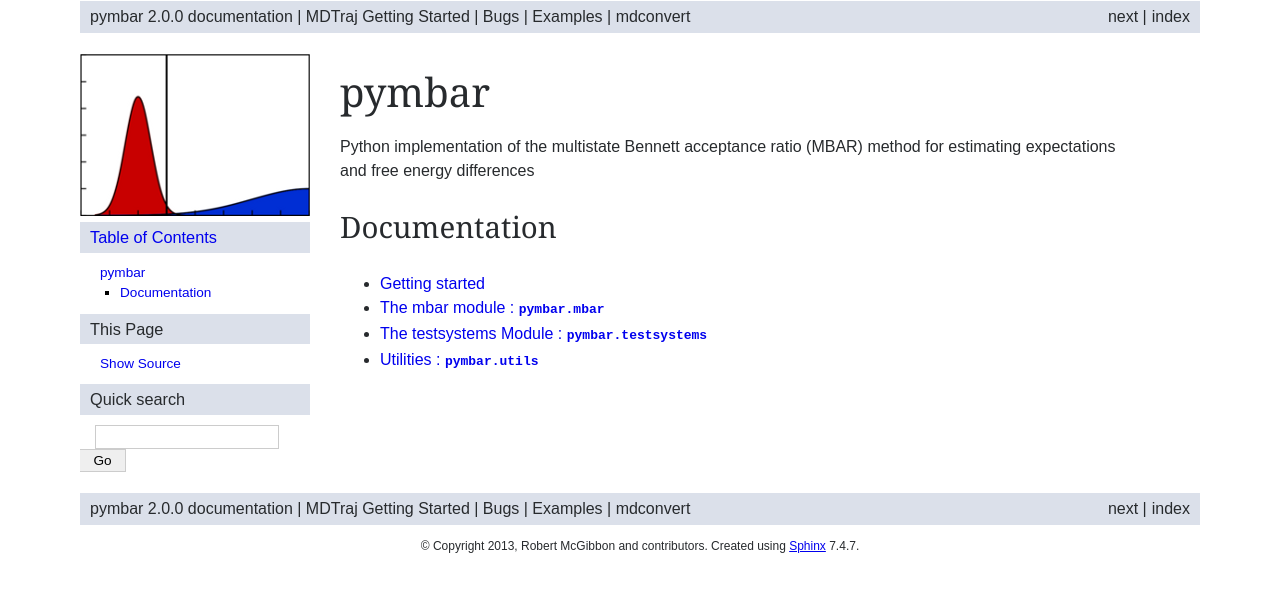
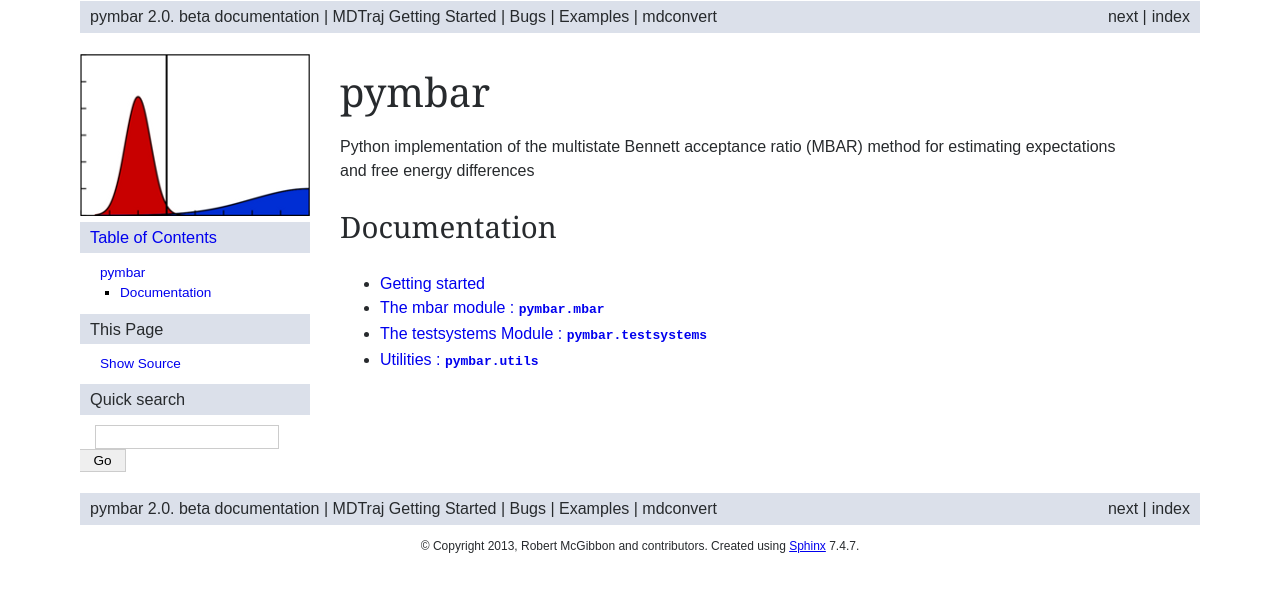
Before and after one commit to choderalab/pymbar, a Sphinx documentation site: the page built from docs/index.rst, in a window 1280 px wide. Shown: the top 592 px of the page. Built offline with Sphinx 7.4.7, drawn with Linux system fonts in a browser that asks for light colours; some of the changed lines change nothing that is shown.

Commit message:
Manually setting version in conf.py for readthedocs issue.

```diff
--- a/docs/conf.py
+++ b/docs/conf.py
@@ -13,7 +13,7 @@
 
 import sys, os
 #import pymbar
-import pymbar_version
+#import pymbar_version
 sys.path.insert(0, os.path.abspath('sphinxext'))
 
 # If extensions (or modules to document with autodoc) are in another directory,
@@ -67,9 +67,9 @@
 # built documents.
 #
 # The short X.Y version.
-version = pymbar_version.short_version
+version = "2.0"
 # The full version, including alpha/beta/rc tags.
-release = pymbar_version.short_version
+release = "2.0. beta"
 
 # The language for content autogenerated by Sphinx. Refer to documentation
 # for a list of supported languages.
--- a/docs/pymbar_version.py
+++ /dev/null
@@ -1 +0,0 @@
-../pymbar/version.py
```
